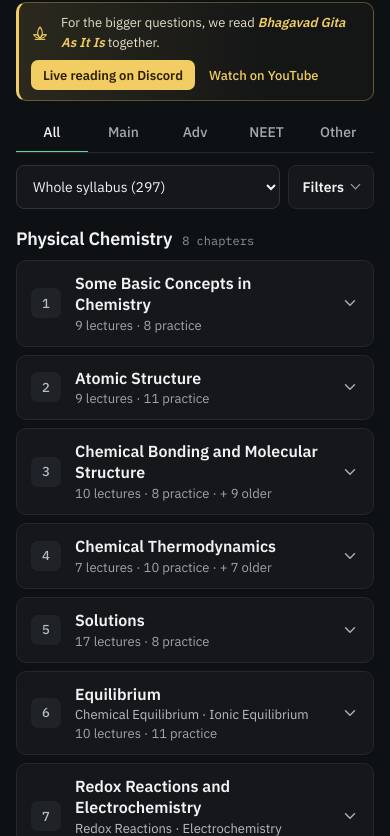
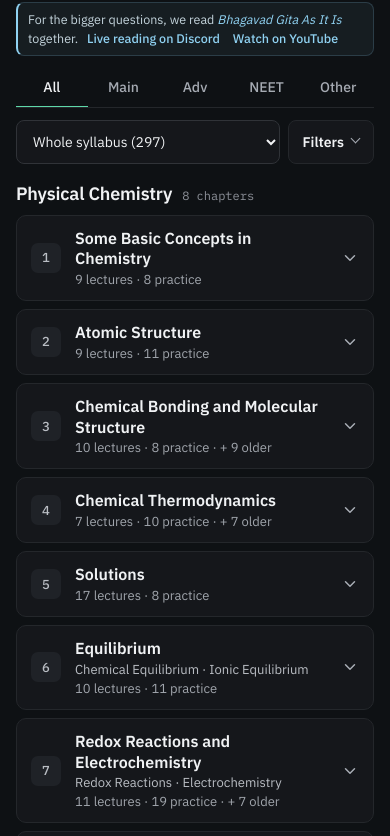
Before and after one commit to iTeachChem/iteachchem-videos, a plain HTML site: page index.html in a window 390 px wide. Shown: the part 168-1004 px from the top of the page. Drawn offline with Linux system fonts and the light colour scheme.

Commit message:
Gita strip: compact one-liner, subtle sky blue, no icon
Co-Authored-By: Claude Opus 5.5 <noreply@anthropic.com>

```diff
--- a/index.html
+++ b/index.html
@@ -65,16 +65,13 @@ input::placeholder{color:oklch(0.62 0.012 260)}
 .intro-sub b{color:var(--text);font-weight:500}
 .intro-link{font-size:14px;font-weight:500;white-space:nowrap;flex-shrink:0;color:var(--doubts)}
 .intro-link:hover{color:oklch(0.87 0.09 65)}
-/* Gita strip: marigold gold, deliberately set apart from the chemistry (green) and the doubts (orange) */
-#gita{--gold:oklch(0.86 0.13 90);margin-top:20px;display:flex;flex-wrap:wrap;align-items:center;gap:10px 18px;padding:14px 18px;border:1px solid oklch(0.86 0.13 90 / .30);border-left:3px solid var(--gold);border-radius:var(--r-lg);background:linear-gradient(90deg,oklch(0.86 0.13 90 / .13),oklch(0.86 0.13 90 / .03) 70%);font-size:14px;color:oklch(0.90 0.03 90)}
-.g-lotus{flex-shrink:0;color:var(--gold)}
-.g-text{flex:1 1 300px;text-wrap:pretty;line-height:1.5}
-.g-text i{color:var(--gold);font-style:italic;font-weight:600}
-.g-links{display:flex;flex-wrap:wrap;align-items:center;gap:8px 16px;font-weight:500}
-.g-links a{white-space:nowrap;color:var(--gold)}
-.g-links a:hover{color:oklch(0.93 0.09 90)}
-.g-links a.g-live{display:inline-flex;align-items:center;height:32px;padding:0 14px;border-radius:7px;background:var(--gold);color:oklch(0.25 0.05 90);font-weight:600}
-.g-links a.g-live:hover{background:oklch(0.91 0.11 90);color:oklch(0.25 0.05 90)}
+/* Gita strip: one compact line, subtle sky blue — set apart without competing with the chemistry */
+#gita{--sky:oklch(0.83 0.08 230);margin-top:16px;padding:8px 12px;border:1px solid oklch(0.83 0.08 230 / .18);border-left:2px solid var(--sky);border-radius:var(--r);background:oklch(0.83 0.08 230 / .06);font-size:13px;line-height:1.5;color:oklch(0.86 0.02 230)}
+.g-text i{color:var(--sky);font-style:italic}
+.g-links{margin-left:6px;font-weight:500}
+.g-links a{color:var(--sky);white-space:nowrap;margin-left:10px}
+.g-links a:first-child{margin-left:0}
+.g-links a:hover{color:oklch(0.92 0.06 230)}
 .g-short{display:none}
 
 /* ---- exam tabs (underline) ---- */
@@ -285,12 +282,8 @@ input::placeholder{color:oklch(0.62 0.012 260)}
   .intro{padding-top:14px}
   .intro h1{font-size:20px}
   .intro-sub,.intro-link{display:none}
-  #gita{margin-top:10px;padding:10px 12px;font-size:13px;gap:8px 12px}
+  #gita{margin-top:10px;padding:7px 10px;font-size:12.5px}
   .g-mid{display:none}
-  .g-lotus{width:18px;height:18px}
-  .g-text{flex:1 1 0;min-width:0}
-  .g-links{flex:1 1 100%;gap:8px 14px}
-  .g-links a.g-live{height:30px;padding:0 12px}
   #exam-nav{margin-top:12px}
   #layout{padding-top:12px}
   /* chapter dropdown + Filters on one row; open filters drop to their own line */
@@ -346,7 +339,7 @@ input::placeholder{color:oklch(0.62 0.012 260)}
     <a class="intro-link" href="https://iteachchem.github.io/iteachchem-doubts/" target="_blank" rel="noopener">Browse 4,400+ student doubts →</a>
   </div>
   <div id="gita">
-    <svg class="g-lotus" viewBox="0 0 24 24" width="22" height="22" fill="none" stroke="currentColor" stroke-width="1.5" stroke-linejoin="round" aria-hidden="true"><path d="M12 4c2.2 2.4 3.2 5 3.2 7.6S14.2 16.8 12 19c-2.2-2.2-3.2-4.8-3.2-7.4S9.8 6.4 12 4z"/><path d="M12 19c-3.6 0-6.6-1.7-8.5-4.6 2.6-.6 5.1-.1 7 1.4"/><path d="M12 19c3.6 0 6.6-1.7 8.5-4.6-2.6-.6-5.1-.1-7 1.4"/><path d="M5 20.5h14"/></svg><span class="g-text">For the bigger questions<span class="g-mid">, like how to handle pressure, failure and life</span>, we read <i>Bhagavad Gita As It Is</i> together.</span>
+    <span class="g-text">For the bigger questions<span class="g-mid">, like how to handle pressure, failure and life</span>, we read <i>Bhagavad Gita As It Is</i> together.</span>
     <span class="g-links">
       <a class="g-live" href="https://discord.gg/JrNFuCAk2H?event=1386359084420431872" target="_blank" rel="noopener"><span class="g-long">Join the live reading on Discord</span><span class="g-short">Live reading on Discord</span></a>
       <a href="https://www.youtube.com/playlist?list=PL5l36jh8Oss7EPz9YQi4N0qpBbEaYTeZn" target="_blank" rel="noopener"><span class="g-long">Watch from Verse 1 on YouTube</span><span class="g-short">Watch on YouTube</span></a>
```
